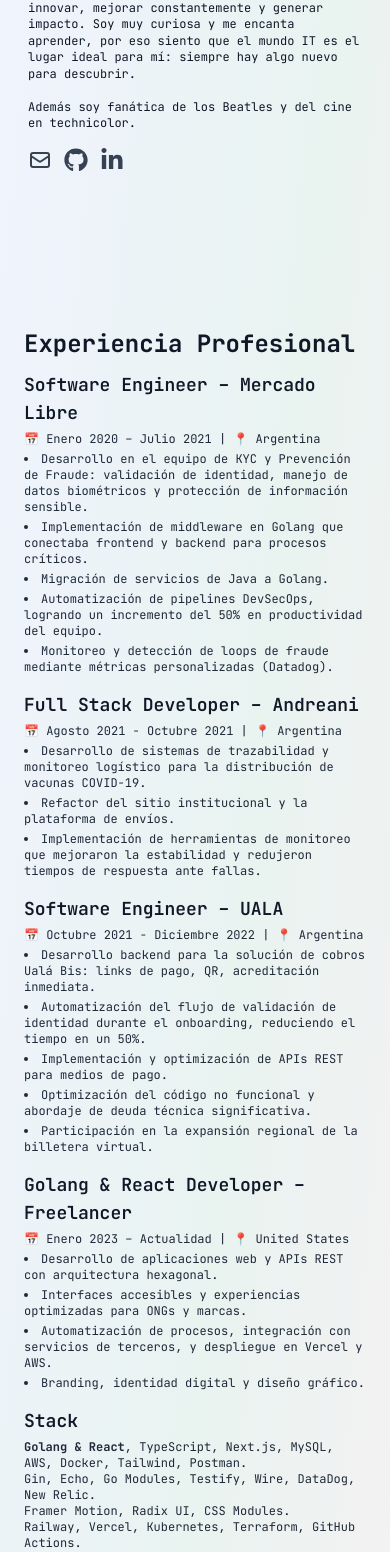
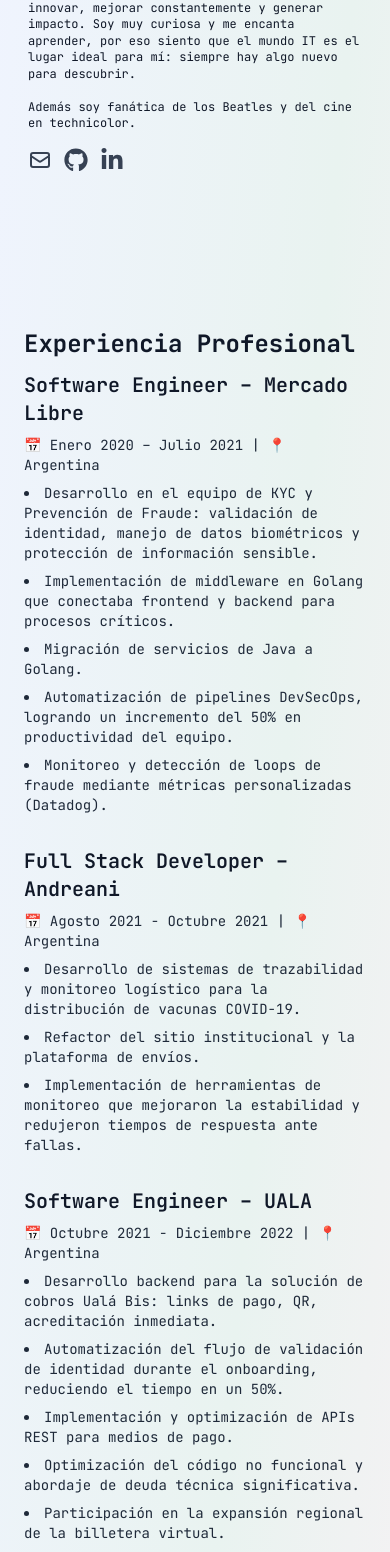
Before and after one commit to spookycoincidence/mi-portfolio, a Next.js app: page / in a window 390 px wide. Shown: the part 434-1986 px from the top of the page. Built offline with nearby package versions, Linux system fonts and the light colour scheme.

Commit message:
styles: adjust spacing for mobile

```diff
--- a/src/app/components/AboutCard.tsx
+++ b/src/app/components/AboutCard.tsx
@@ -12,16 +12,16 @@
         Experiencia Profesional
       </h2>
 
-      <div className="space-y-4 md:space-y-6 text-left">
-        {/** Mercado Libre */}
-        <div>
-          <h3 className="text-lg font-semibold mb-1 md:text-2xl md:mb-2">
+      <div className="space-y-8 md:space-y-6 text-left">
+        {/* Mercado Libre */}
+        <div className="leading-relaxed">
+          <h3 className="text-xl font-semibold mb-2 md:text-2xl md:mb-2">
             Software Engineer – Mercado Libre
           </h3>
-          <p className="text-gray-800 mb-1 text-xs md:text-base">
+          <p className="text-gray-800 mb-2 text-sm md:text-base">
             📅 Enero 2020 – Julio 2021 | 📍 Argentina
           </p>
-          <ul className="list-disc list-inside text-gray-800 space-y-1 text-xs md:text-base">
+          <ul className="list-disc list-inside text-gray-800 space-y-2 text-sm md:text-base">
             <li>
               Desarrollo en el equipo de KYC y Prevención de Fraude: validación de
               identidad, manejo de datos biométricos y protección de información sensible.
@@ -33,30 +33,30 @@
           </ul>
         </div>
 
-        {/** Andreani */}
-        <div>
-          <h3 className="text-lg font-semibold mb-1 md:text-2xl md:mb-2">
+        {/* Andreani */}
+        <div className="leading-relaxed">
+          <h3 className="text-xl font-semibold mb-2 md:text-2xl md:mb-2">
             Full Stack Developer – Andreani
           </h3>
-          <p className="text-gray-800 mb-1 text-xs md:text-base">
+          <p className="text-gray-800 mb-2 text-sm md:text-base">
             📅 Agosto 2021 - Octubre 2021 | 📍 Argentina
           </p>
-          <ul className="list-disc list-inside text-gray-800 space-y-1 text-xs md:text-base">
+          <ul className="list-disc list-inside text-gray-800 space-y-2 text-sm md:text-base">
             <li>Desarrollo de sistemas de trazabilidad y monitoreo logístico para la distribución de vacunas COVID-19.</li>
             <li>Refactor del sitio institucional y la plataforma de envíos.</li>
             <li>Implementación de herramientas de monitoreo que mejoraron la estabilidad y redujeron tiempos de respuesta ante fallas.</li>
           </ul>
         </div>
 
-        {/** Ualá */}
-        <div>
-          <h3 className="text-lg font-semibold mb-1 md:text-2xl md:mb-2">
+        {/* Ualá */}
+        <div className="leading-relaxed">
+          <h3 className="text-xl font-semibold mb-2 md:text-2xl md:mb-2">
             Software Engineer – UALA
           </h3>
-          <p className="text-gray-800 mb-1 text-xs md:text-base">
+          <p className="text-gray-800 mb-2 text-sm md:text-base">
             📅 Octubre 2021 - Diciembre 2022 | 📍 Argentina
           </p>
-          <ul className="list-disc list-inside text-gray-800 space-y-1 text-xs md:text-base">
+          <ul className="list-disc list-inside text-gray-800 space-y-2 text-sm md:text-base">
             <li>Desarrollo backend para la solución de cobros Ualá Bis: links de pago, QR, acreditación inmediata.</li>
             <li>Automatización del flujo de validación de identidad durante el onboarding, reduciendo el tiempo en un 50%.</li>
             <li>Implementación y optimización de APIs REST para medios de pago.</li>
@@ -65,15 +65,15 @@
           </ul>
         </div>
 
-        {/** Freelance */}
-        <div>
-          <h3 className="text-lg font-semibold mb-1 md:text-2xl md:mb-2">
+        {/* Freelance */}
+        <div className="leading-relaxed">
+          <h3 className="text-xl font-semibold mb-2 md:text-2xl md:mb-2">
             Golang & React Developer – Freelancer
           </h3>
-          <p className="text-gray-800 mb-1 text-xs md:text-base">
+          <p className="text-gray-800 mb-2 text-sm md:text-base">
             📅 Enero 2023 – Actualidad | 📍 United States
           </p>
-          <ul className="list-disc list-inside text-gray-800 space-y-1 text-xs md:text-base">
+          <ul className="list-disc list-inside text-gray-800 space-y-2 text-sm md:text-base">
             <li>Desarrollo de aplicaciones web y APIs REST con arquitectura hexagonal.</li>
             <li>Interfaces accesibles y experiencias optimizadas para ONGs y marcas.</li>
             <li>Automatización de procesos, integración con servicios de terceros, y despliegue en Vercel y AWS.</li>
@@ -81,10 +81,10 @@
           </ul>
         </div>
 
-        {/** Stack */}
-        <div>
-          <h3 className="text-lg font-semibold mb-1 md:text-2xl md:mb-2">Stack</h3>
-          <p className="text-gray-800 text-xs md:text-base">
+        {/* Stack */}
+        <div className="leading-relaxed">
+          <h3 className="text-xl font-semibold mb-2 md:text-2xl md:mb-2">Stack</h3>
+          <p className="text-gray-800 text-sm md:text-base space-y-1">
             <strong>Golang & React</strong>, TypeScript, Next.js, MySQL, AWS, Docker, Tailwind, Postman. <br />
             Gin, Echo, Go Modules, Testify, Wire, DataDog, New Relic. <br />
             Framer Motion, Radix UI, CSS Modules. <br />
@@ -94,10 +94,10 @@
         </div>
       </div>
 
-      <div className="mt-6 md:mt-8 flex justify-start">
+      <div className="mt-8 md:mt-8 flex justify-start">
         <a
           href="/CV-HuilenVilches.pdf"
-          className="bg-white border border-gray-300 text-gray-800 px-3 py-1 rounded shadow hover:bg-gray-100 transition text-xs md:text-sm"
+          className="bg-white border border-gray-300 text-gray-800 px-4 py-2 rounded shadow hover:bg-gray-100 transition text-sm md:text-sm"
           download
         >
           Descargar CV ⚛️
```
